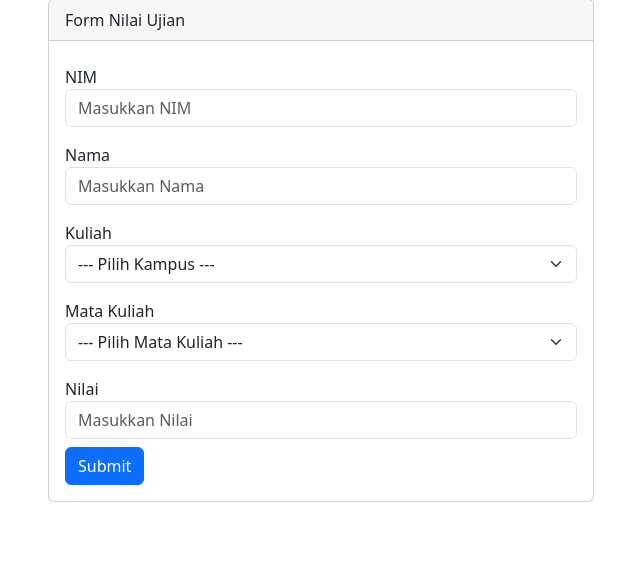
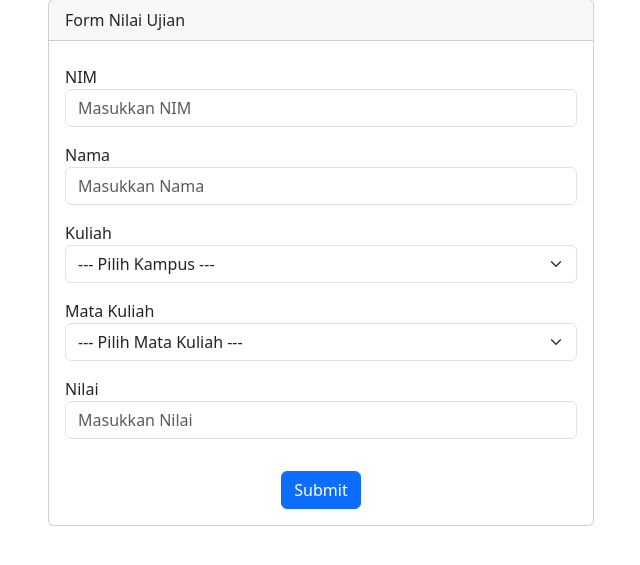
Before and after one commit to rozirwoba/php_5, a PHP site: page / in a window 1280 px wide. Shown: the part 49-614 px from the top of the page, without its empty margins (319-959 px from the left). Run offline with PHP 8.4, Linux system fonts and the light colour scheme.

Commit message:
first commit

```diff
--- a/index.php
+++ b/index.php
@@ -52,7 +52,9 @@
                                 <input type="number" class="form-control" id="nilai" name="nilai"
                                     placeholder="Masukkan Nilai">
                             </div>
-                            <button type="submit" class="btn btn-primary">Submit</button>
+                            <div class="text-center pt-4">
+                                <button type="submit" class="btn btn-primary">Submit</button>
+                            </div>
                         </form>
                     </div>
                 </div>
```
